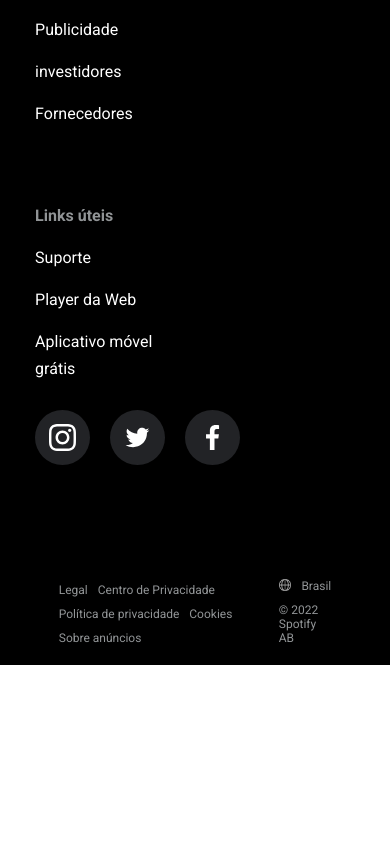
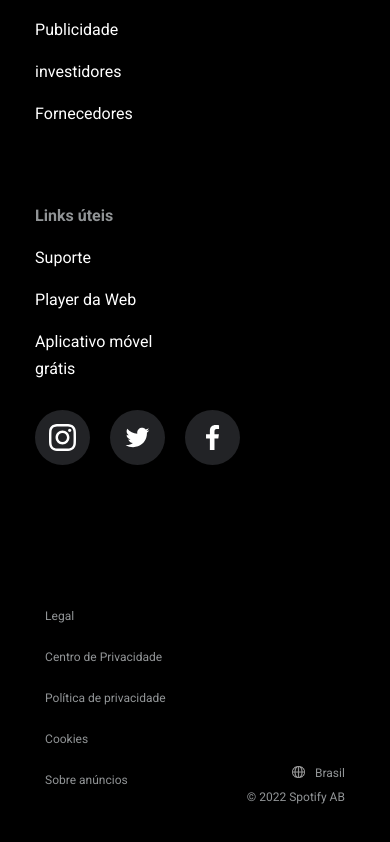
Before and after one commit to jhonatasv/spotify-clone, a plain HTML site: page index.html in a window 390 px wide. Shown: the part 1376-2218 px from the top of the page. Before the commit the page ends 2041 px from the top, so only its background shows below. Drawn offline with Linux system fonts and the light colour scheme.

Commit message:
header vs.2.0

```diff
--- a/css/media-query.css
+++ b/css/media-query.css
@@ -217,18 +217,27 @@
        height: 48px;
        width: 48px;
     }
-
-}
-
-/* @media(max-width: 895px) {
-    .teste {
-       flex-direction: column;
+    .terms-links {
+        padding-left: 0;
     }
 
 }
 
+@media (max-width: 324px) {
+    .conteiner-terms {
+        display: flex;
+        padding: 20px 0;
+        width: 91%;
+    }
+}
 
+@media (max-width: 775px) {
+    .terms-links {
+        display: flex;
+        flex-direction: column;
+        gap: 10px;
+    }
 
-@media (max-width: 500px) {
-
-}  */
+    .terms-links li {
+        padding-bottom: 17px;
+}   }
--- a/css/style.css
+++ b/css/style.css
@@ -250,17 +250,21 @@ ul.nav-intems {
   display: flex;
   flex-direction: row-reverse;
   justify-content: space-between;
-  padding: 20px 10px;
+  padding: 50px 10px;
   margin: 0 auto;
-  width: 75%;
+  width: 82%;
   font-size: 0.75rem;
   align-items: flex-end;
+  flex-wrap: wrap;
+  transition: all 0.5s;
 }
 
 .terms-info {
     color: var(---coor-paragraph-footer);
     display: flex;
     flex-direction: column;
+    max-width: 102px;
+    transition: all 0.5s;
 }
 
 .terms-itens {
@@ -279,10 +283,16 @@ ul.nav-intems {
 .terms-links {
     display: flex;
     flex-wrap: wrap;
-    gap: 10px;
+    gap: 25px;
+    transition: all 0.5s;
 }
 
 .terms-links li a {
     color: var(---coor-paragraph-footer);
 
 }
+
+.terms-links li a:hover {
+    color: var(---color-hover);
+    transition: all 0.5s;
+}
```
